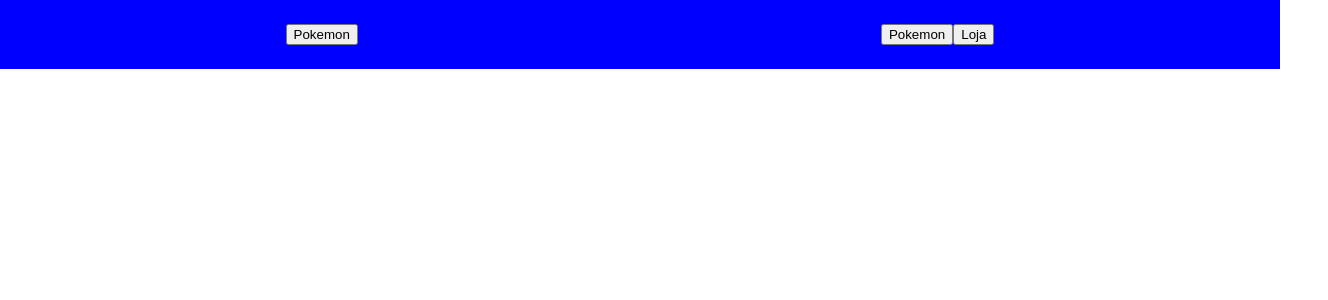
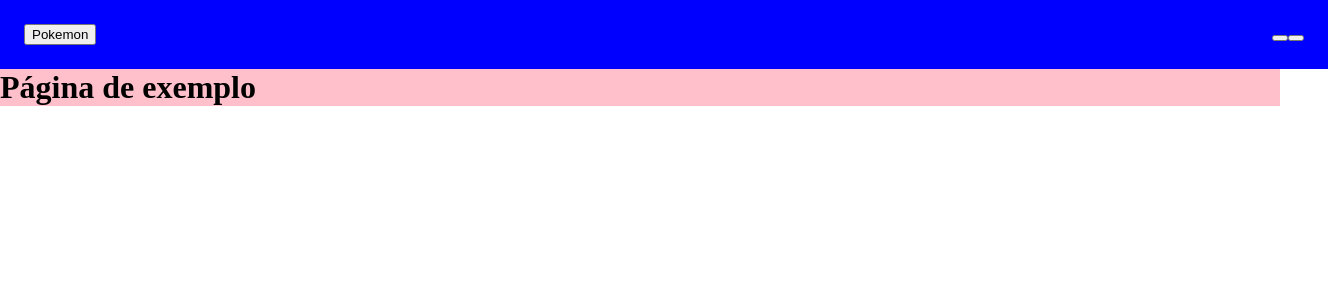
Before and after one commit to EricaReis/pokestore, a React (Vite) app: page /example in a window 1280 px wide. Shown: the top 300 px of the page, 1328 px wide, since content can reach past the window. Built offline with nearby package versions, Linux system fonts and the light colour scheme.

Commit message:
Add routes and initial redux config

```diff
--- a/package.json
+++ b/package.json
@@ -10,11 +10,13 @@
   },
   "dependencies": {
     "@radix-ui/react-menubar": "^1.0.0",
+    "@reduxjs/toolkit": "^1.9.2",
     "@types/styled-components": "^5.1.26",
     "axios": "^1.3.2",
     "react": "^18.2.0",
     "react-dom": "^18.2.0",
     "react-hook-form": "^7.43.1",
+    "react-redux": "^8.0.5",
     "react-router-dom": "^6.8.1",
     "styled-components": "^5.3.6",
     "yup": "^1.0.0"
--- a/src/App.tsx
+++ b/src/App.tsx
@@ -1,12 +1,14 @@
-import Home from "./pages/Home/Home";
 import GlobalStyles from "./styles/global.styles";
+import Router from "./routes/routes";
+import { Provider } from "react-redux";
+import store from "./data/store";
 
 function App() {
   return (
-    <>
-      <Home />
+    <Provider store={store}>
       <GlobalStyles />
-    </>
+      <Router />
+    </Provider>
   );
 }
 
--- a/src/components/Button/Button.interfaces.ts
+++ b/src/components/Button/Button.interfaces.ts
@@ -1,3 +1,4 @@
 export interface ButtonProps {
   title: string;
+  onClick: () => {};
 }
--- a/src/components/Navbar/Navbar.tsx
+++ b/src/components/Navbar/Navbar.tsx
@@ -1,13 +1,16 @@
+import { useNavigate } from "react-router-dom";
 import Button from "../Button/Button";
 import { Container } from "./Navbar.styles";
 
 export default function Navbar(): JSX.Element {
+  const navigate = useNavigate();
+
   return (
     <Container>
       <button type="button">Pokemon</button>
       <div>
-        <Button title="Pokemon" />
-        <Button title="Loja" />
+        <button title="Pokemon" onClick={() => navigate("/")} />
+        <button title="Loja" onClick={() => navigate("/example")} />
       </div>
     </Container>
   );
--- /dev/null
+++ b/src/data/slices/item/Item.slice.ts
@@ -0,0 +1,19 @@
+import { createSlice } from "@reduxjs/toolkit";
+
+const initialState: unknown = {
+  item: {},
+};
+
+const slice = createSlice({
+  name: "item",
+  initialState,
+  reducers: {
+    setFavoriteItem: (state, action) => {
+      console.log(state, action);
+    },
+  },
+});
+
+export const { setFavoriteItem } = slice.actions;
+
+export default slice.reducer;
--- /dev/null
+++ b/src/data/store.ts
@@ -0,0 +1,12 @@
+import { configureStore } from "@reduxjs/toolkit";
+
+import itemReducer from "./slices/item/Item.slice";
+
+const store = configureStore({
+  reducer: itemReducer,
+});
+
+export type RootStateType = ReturnType<typeof store.getState>;
+export type AppDispatchType = typeof store.dispatch;
+
+export default store;
--- a/src/pages/Example/Example.styles.ts
+++ b/src/pages/Example/Example.styles.ts
@@ -2,4 +2,7 @@ import styled from "styled-components";
 
 export const Container = styled.div`
   display: flex;
+  height: 100%;
+  flex-direction: column;
+  background-color: pink;
 `;
--- a/src/pages/Example/Example.tsx
+++ b/src/pages/Example/Example.tsx
@@ -1,5 +1,11 @@
+import Navbar from "../../components/Navbar/Navbar";
 import { Container } from "./Example.styles";
 
 export default function Example(): JSX.Element {
-  return <Container>Example</Container>;
+  return (
+    <Container>
+      <Navbar />
+      <h1>Página de exemplo</h1>
+    </Container>
+  );
 }
--- /dev/null
+++ b/src/routes/routes.tsx
@@ -0,0 +1,16 @@
+import Home from "../pages/Home/Home";
+import Example from "../pages/Example/Example";
+import { BrowserRouter, Route, Routes } from "react-router-dom";
+
+export default function Router(): JSX.Element {
+  return (
+    <BrowserRouter>
+      <Routes>
+        <Route path="/">
+          <Route index element={<Home />} />
+          <Route path="/example" element={<Example />} />
+        </Route>
+      </Routes>
+    </BrowserRouter>
+  );
+}
--- a/src/styles/global.styles.ts
+++ b/src/styles/global.styles.ts
@@ -2,6 +2,6 @@ import { createGlobalStyle } from "styled-components";
 
 export default createGlobalStyle`
   * {
-    margin: 0 auto;
+    margin: 0;
   }
 `;
```
Also changed, not shown: 1 other file (tests, documents, lock files or other folders).
